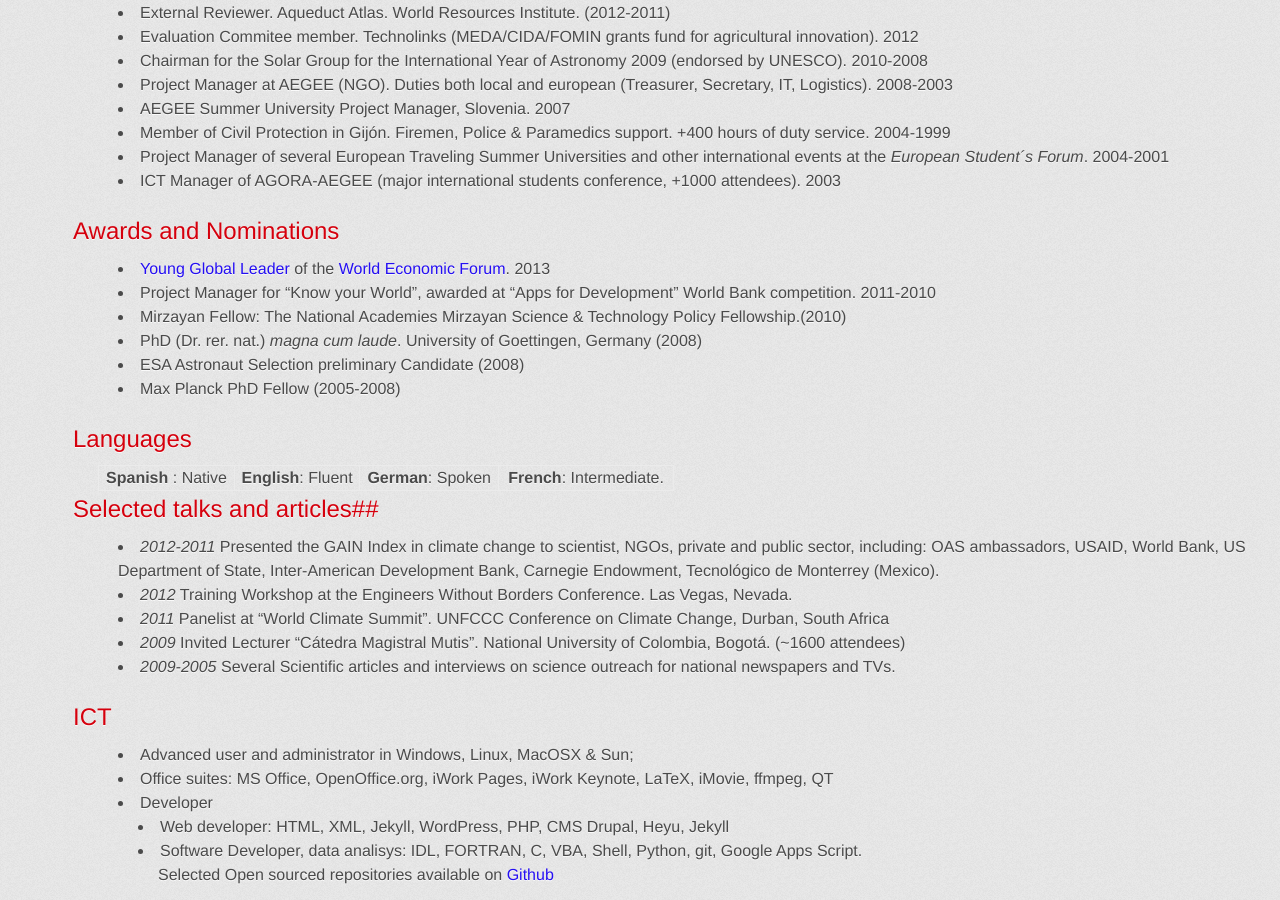
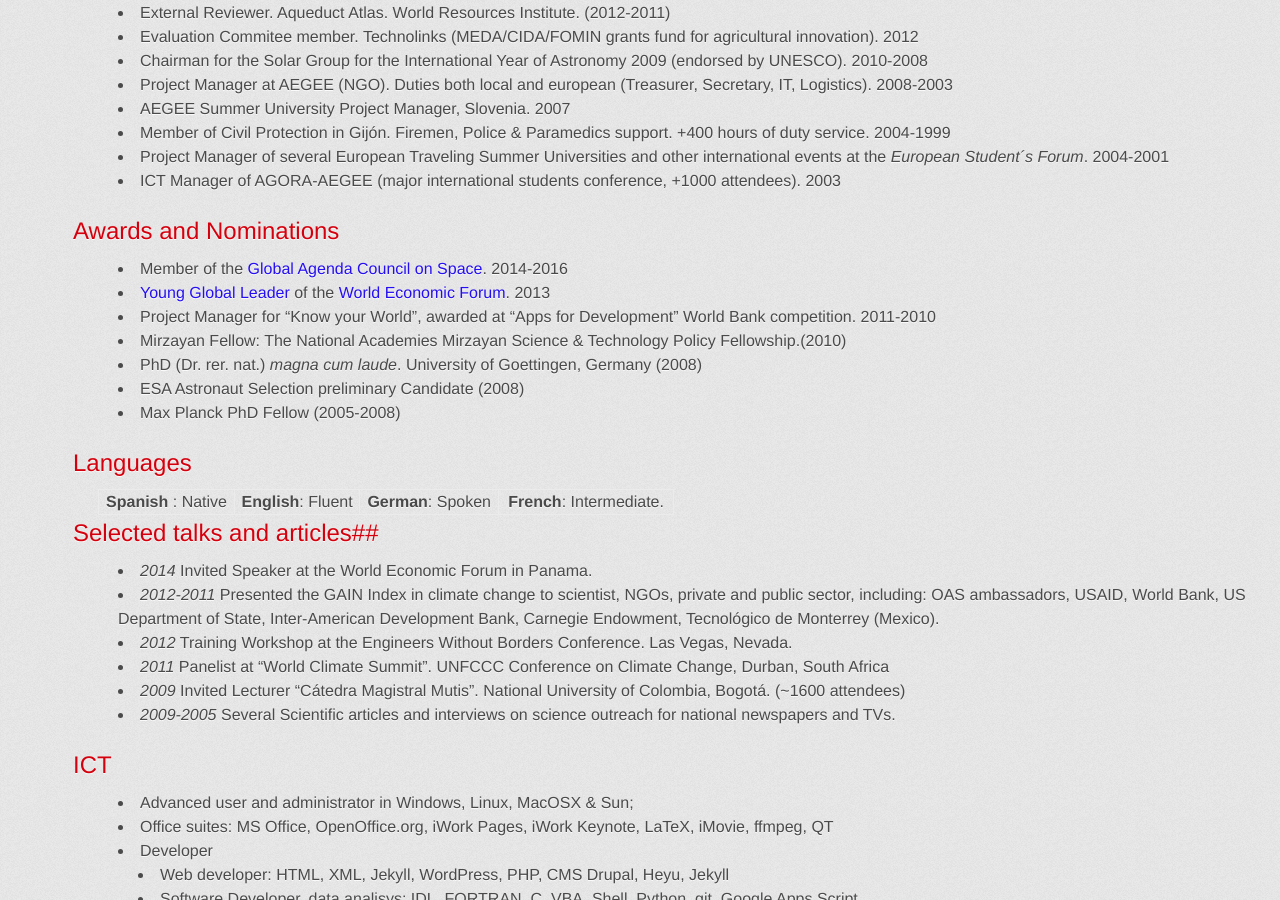
Before and after one commit to brunosan/cv, a Jekyll site: the page built from index.md, in a window 1280 px wide and 900 px high, scrolled down 1295 px. Built offline with Jekyll 4.4.1, drawn with Linux system fonts in a browser that asks for light colours; Markdown is read by kramdown in place of the engine named in the settings.

Commit message:
added GAC and Panama

```diff
--- a/index.md
+++ b/index.md
@@ -78,6 +78,7 @@
 
 
 ## Awards and Nominations ##
+* Member of the [Global Agenda Council on Space](http://www.weforum.org/content/global-agenda-council-space-2014-2016-0). 2014-2016
 * [Young Global Leader](http://www.weforum.org/community/forum-young-global-leaders) of the [World Economic Forum](http://www.weforum.org). 2013
 * Project Manager for “Know your World”, awarded at “Apps for Development” World Bank competition. 2011-2010
 * Mirzayan Fellow: The National Academies Mirzayan Science & Technology Policy Fellowship.(2010)
@@ -94,6 +95,7 @@
 	</td><td>	<strong>French</strong>: Intermediate. </td>
 </tr></table>
 ##Selected talks and articles##
+- *2014* Invited Speaker at the World Economic Forum in Panama.
 - *2012-2011* Presented the GAIN Index in climate change to scientist, NGOs, private and public sector, including:
 OAS ambassadors, USAID, World Bank, US Department of State, Inter-American Development Bank, Carnegie Endowment, Tecnológico de Monterrey (Mexico).
 - *2012* Training Workshop at the Engineers Without Borders Conference. Las Vegas, Nevada.
```
